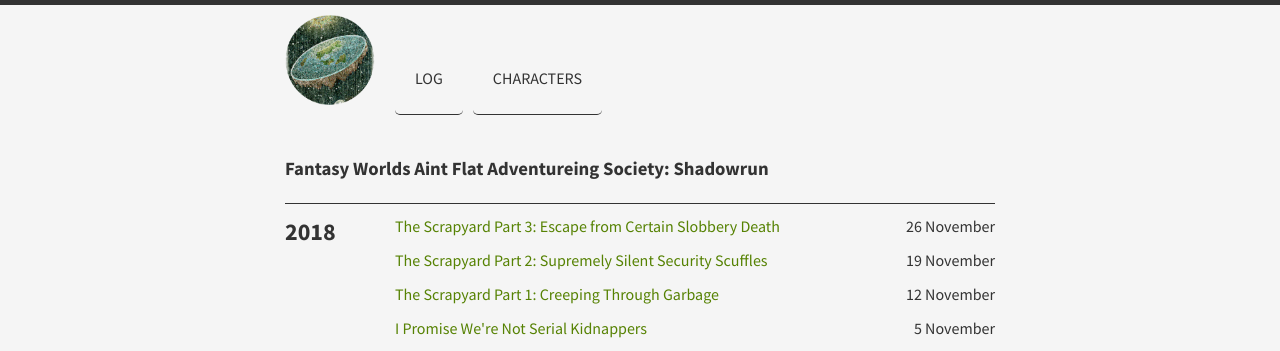
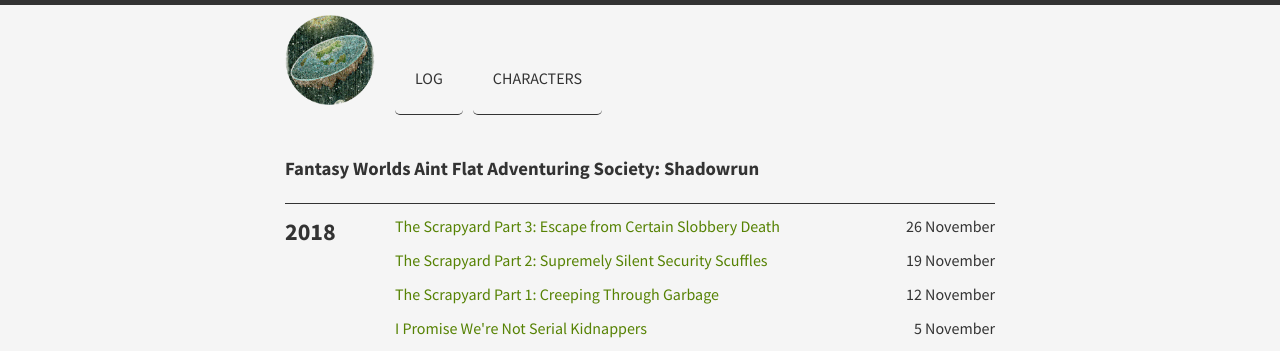
Before and after one commit to voidnologo/shadowrun, a Jekyll site: the page built from index.html, in a window 1280 px wide. Shown: the top 351 px of the page. Built offline with Jekyll 4.4.1, drawn with Linux system fonts in a browser that asks for light colours.

Commit message:
Fix spelling

```diff
--- a/_layouts/default.html
+++ b/_layouts/default.html
@@ -18,7 +18,7 @@
         {% include navigation.html %}
       </header>
       <div>
-        <h3>Fantasy Worlds Aint Flat Adventureing Society: Shadowrun</h3>
+        <h3>Fantasy Worlds Aint Flat Adventuring Society: Shadowrun</h3>
       </div>
 
       {{ content }}
```
